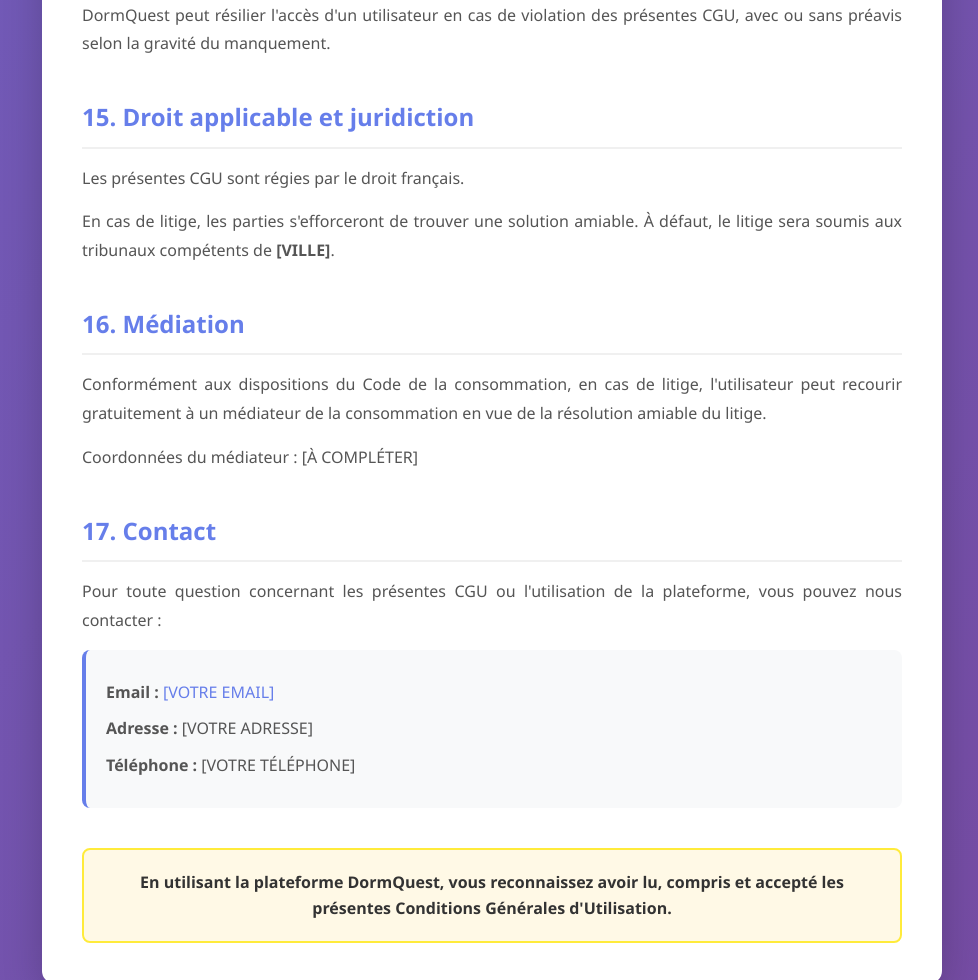
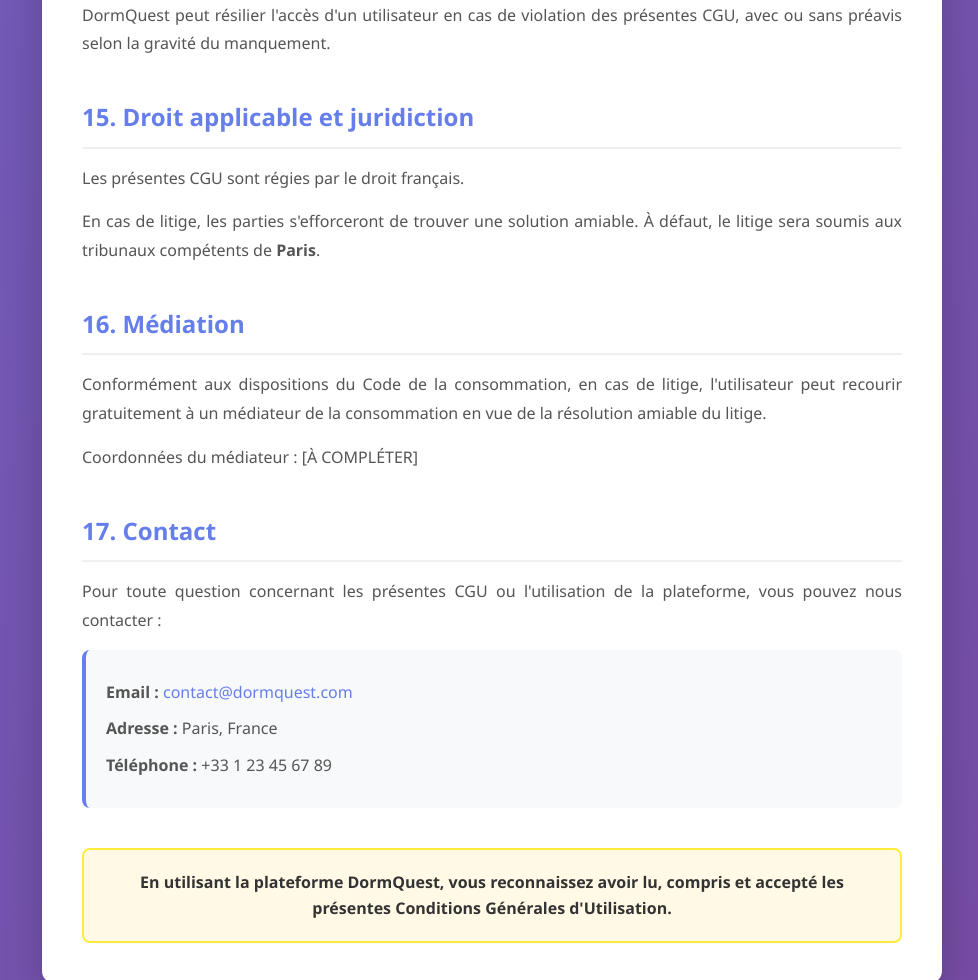
Before and after one commit to perazaf1/dormquestV2, a PHP site: page /dormquest/CGU.php in a window 1280 px wide. Shown: the part 5480-6460 px from the top of the page, without its empty margins (148-1126 px from the left). Run offline with PHP 8.4, Linux system fonts and the light colour scheme.

Commit message:
changement mineurs

```diff
--- a/CGU.php
+++ b/CGU.php
@@ -192,7 +192,7 @@
                     et de portabilité concernant leurs données personnelles.
                 </p>
                 <p>
-                    Pour exercer ces droits, contactez-nous à : <strong>[VOTRE EMAIL]</strong>
+                    Pour exercer ces droits, contactez-nous à : <strong>contact@dormquest.com</strong>
                 </p>
             </section>
 
@@ -271,7 +271,7 @@
                 </p>
                 <p>
                     En cas de litige, les parties s'efforceront de trouver une solution amiable.
-                    À défaut, le litige sera soumis aux tribunaux compétents de <strong>[VILLE]</strong>.
+                    À défaut, le litige sera soumis aux tribunaux compétents de <strong>Paris</strong>.
                 </p>
             </section>
 
@@ -294,9 +294,9 @@
                     vous pouvez nous contacter :
                 </p>
                 <div class="contact-info">
-                    <p><strong>Email :</strong> <a href="mailto:[VOTRE EMAIL]">[VOTRE EMAIL]</a></p>
-                    <p><strong>Adresse :</strong> [VOTRE ADRESSE]</p>
-                    <p><strong>Téléphone :</strong> [VOTRE TÉLÉPHONE]</p>
+                    <p><strong>Email :</strong> <a href="mailto:[VOTRE EMAIL]">contact@dormquest.com</a></p>
+                    <p><strong>Adresse :</strong> Paris, France</p>
+                    <p><strong>Téléphone :</strong> +33 1 23 45 67 89</p>
                 </div>
             </section>
 
```
